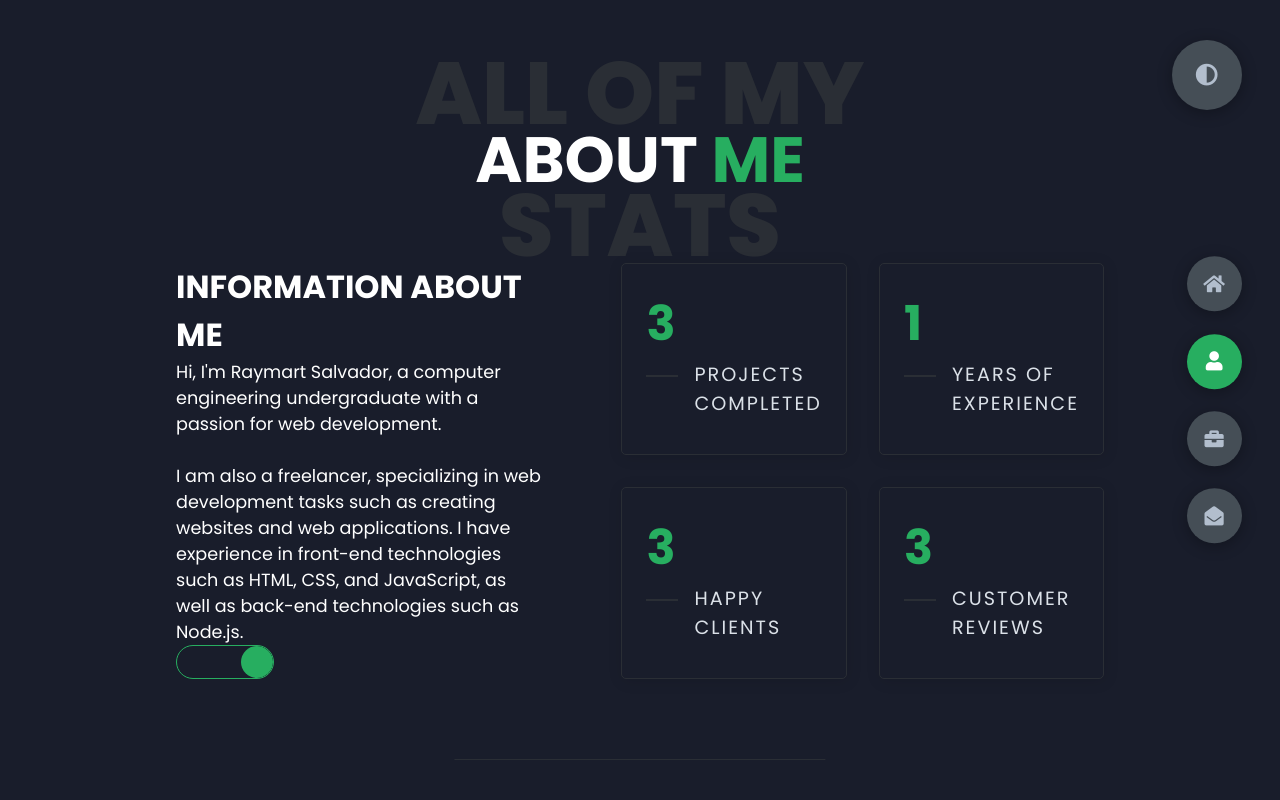
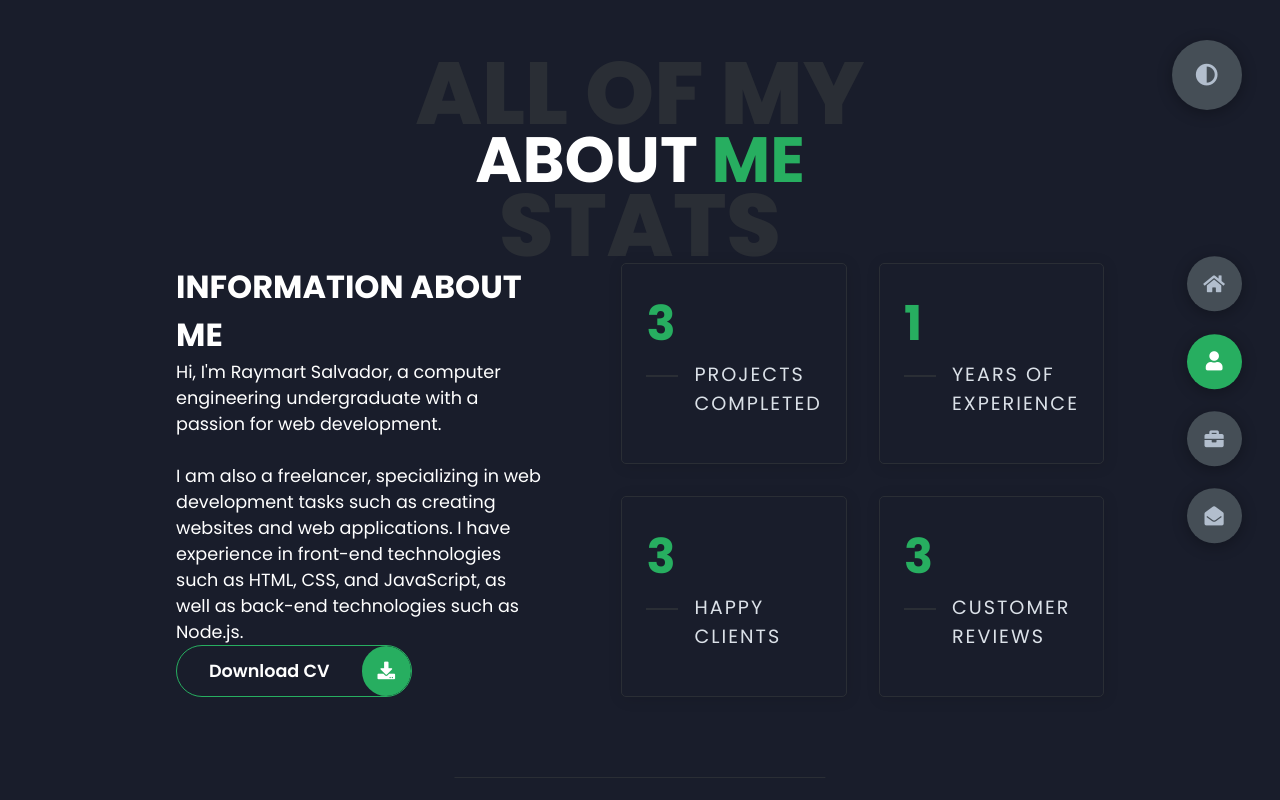
Before and after one commit to 4r3m/4r3m.github.io, an Angular app: page / in a window 1280 px wide. Both pictures are taken after a click on the element 1214 px from the left and 361 px from the top of the page. Shown: the top 800 px of the page. Built offline with nearby package versions, Linux system fonts and the light colour scheme.

Commit message:
perf(src): :beers: added button component

```diff
--- a/src/app/about/about.component.html
+++ b/src/app/about/about.component.html
@@ -9,7 +9,7 @@
       back-end technologies such as Node.js.
     </p>
 
-      <app-redundant-button></app-redundant-button>
+    <app-redundant-button [buttonText]="buttonText" [fontAwesome]="fontAwesome" ></app-redundant-button>
   </div>
   <div class="right-about">
     <div class="about-item">
--- a/src/app/about/about.component.ts
+++ b/src/app/about/about.component.ts
@@ -6,6 +6,9 @@ import { Component } from '@angular/core';
   styleUrls: ['./about.component.scss']
 })
 export class AboutComponent {
+  fontAwesome = 'fas fa-download'
+  buttonText = 'Download CV'
+
   downloadMyFile() {
     // Create a link element
     const link = document.createElement('a');
--- a/src/app/contact/contact.component.html
+++ b/src/app/contact/contact.component.html
@@ -81,7 +81,7 @@
         <textarea name="" id="" cols="15" rows="8" placeholder="Message Here..."></textarea>
       </div>
       <div class="submit-btn">
-        <app-redundant-button></app-redundant-button>
+        <app-redundant-button [buttonText]="buttonText" [fontAwesome]="fontAwesome" ></app-redundant-button>
       </div>
     </form>
   </div>
--- a/src/app/contact/contact.component.ts
+++ b/src/app/contact/contact.component.ts
@@ -6,5 +6,6 @@ import { Component } from '@angular/core';
   styleUrls: ['./contact.component.scss']
 })
 export class ContactComponent {
-
+  fontAwesome = 'fas fa-paper-plane'
+  buttonText = 'Send'
 }
```
